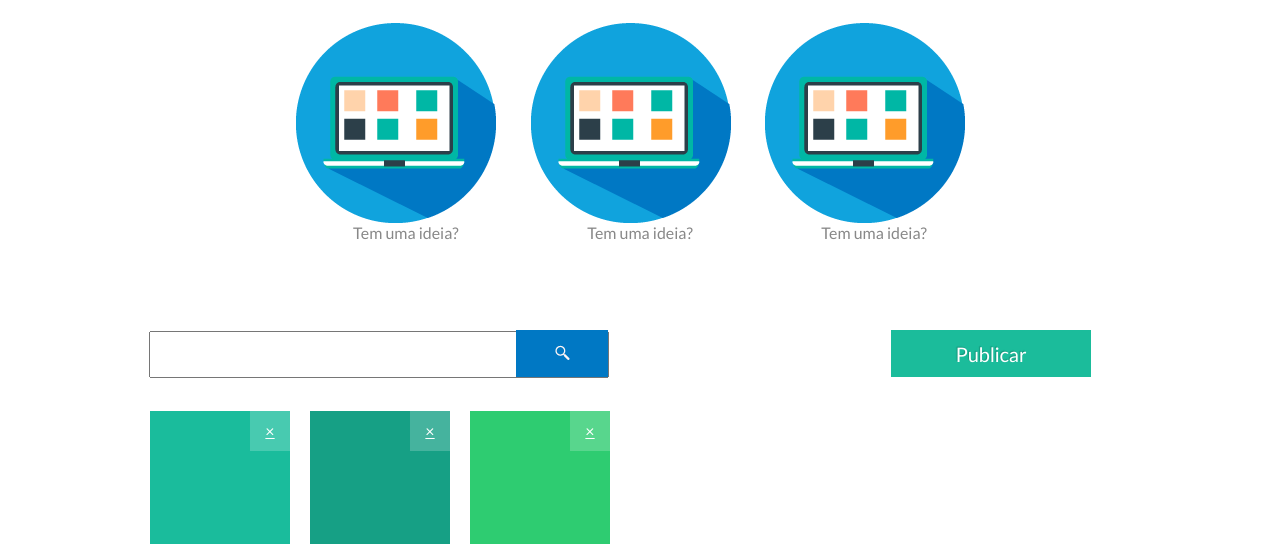
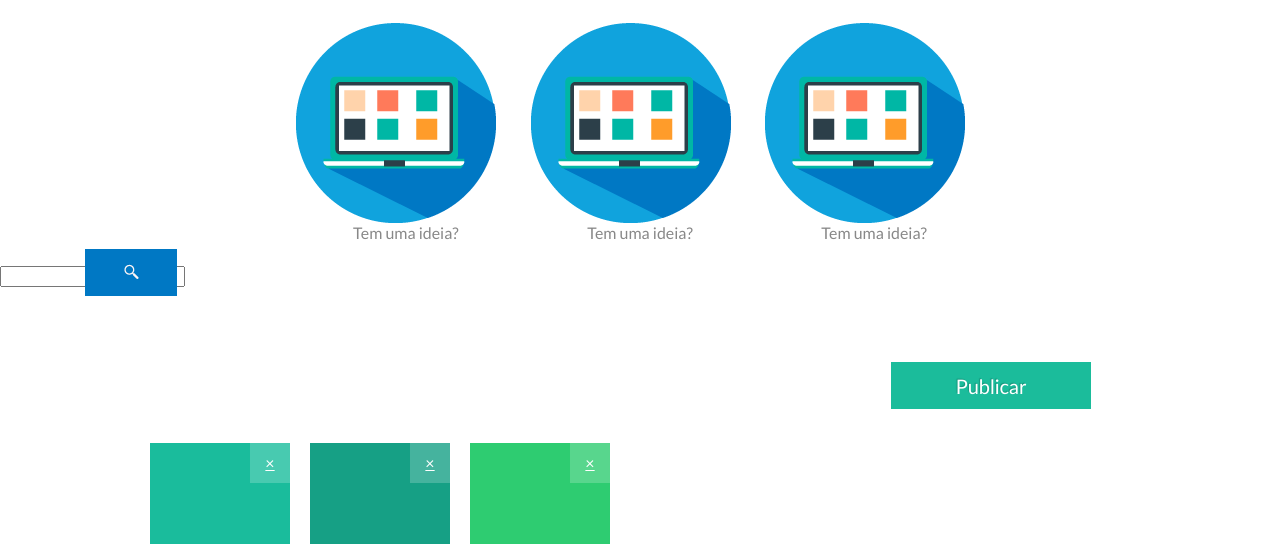
Before and after one commit to leokaplan/hackpuc, a website: page public/index.html in a window 1280 px wide. Shown: the part 256-800 px from the top of the page. Drawn offline with Linux system fonts and the light colour scheme.

Commit message:
replace search form markup

```diff
--- a/public/index.html
+++ b/public/index.html
@@ -64,15 +64,10 @@
         </div>
     </div>
 
+      <input id="search-box" type="text" name="fname" width="100"></input>
+      <button id="search-btn"><img src="images/lupa.png"></button><br>
+      <button id="publish-btn"><img src="images/lupa.png"></button><br>
 
-
-
-
-      <div class= "formdiv">
-        <form action="demo_form.asp" method="get">
-          <input type="text" name="fname" width="100"><button  onClick="choose(1)"><img src="images/lupa.png"></button><br>
-        </form>
-      </div>
       <div class = "btn">
           <a href="" target="_self" class=" offer" data-litebox-group="group-2">Publicar</a>
       </div>
```
